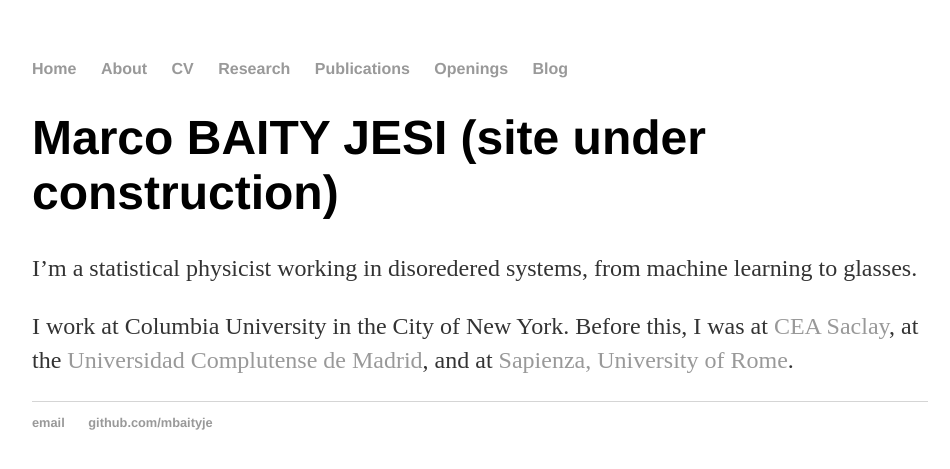
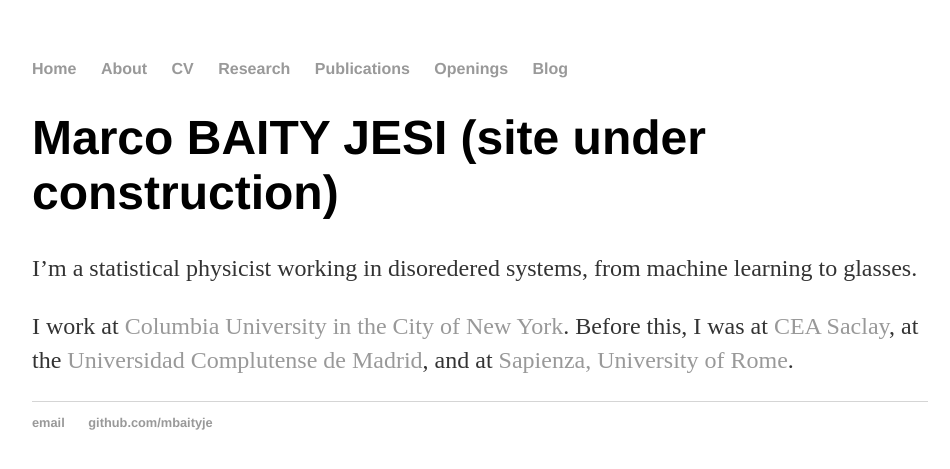
Before and after one commit to mbaityje/mbaityje.github.io, a Jekyll site: the page built from index.html, in a window 1280 px wide. Shown: the top 469 px of the page, without its empty margins (160-1110 px from the left). Built offline with Jekyll 4.4.1, drawn with Linux system fonts in a browser that asks for light colours; part of the change alters nothing that is shown.

```diff
--- a/index.html
+++ b/index.html
@@ -8,7 +8,7 @@ title: Marco BAITY JESI - home page
 		I’m a statistical physicist working in disoredered systems, from machine learning to glasses.
 	</p>
 	<p>
-		I work at Columbia University in the City of New York. Before this, I was at <a href="/about">CEA Saclay</a>, at the
-		<a href="/about">Universidad Complutense de Madrid</a>, and at <a href="/about">Sapienza, University of Rome</a>.
+		I work at <a href="http://www.columbia.edu/">Columbia University in the City of New York</a>. Before this, I was at <a href="/about">CEA Saclay</a>, at the
+		<a href="http://www.ucm.es">Universidad Complutense de Madrid</a>, and at <a href="http://www.uniroma1.it">Sapienza, University of Rome</a>.
 	</p>
 </div><!-- /.blurb -->
```
